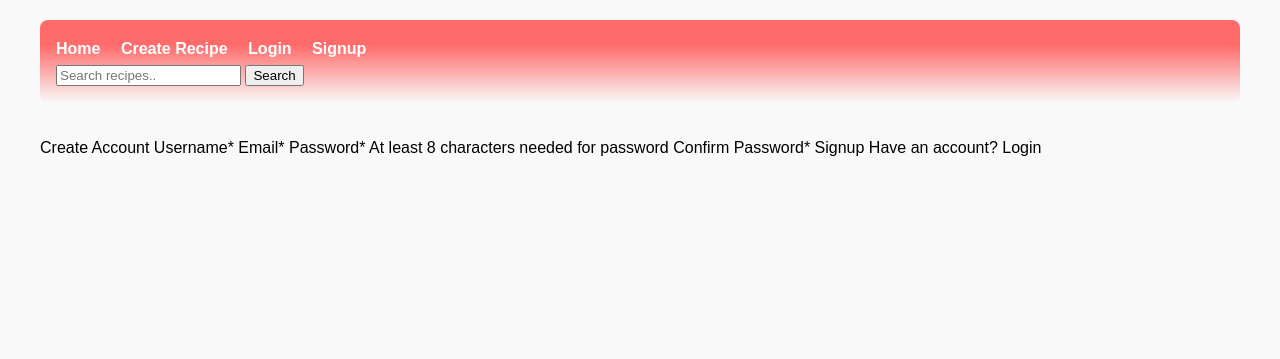
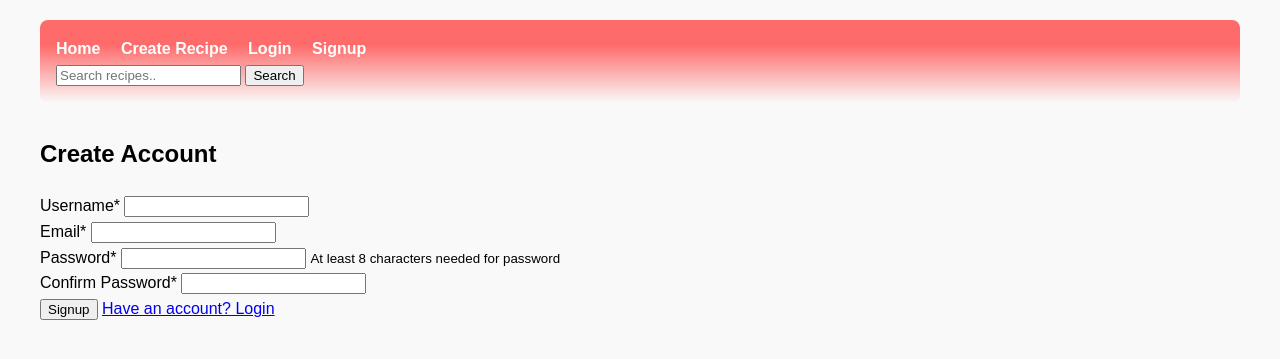
Before and after one commit to ichi-saki/Recipe_app, a Flask app: template templates/signup.html in a window 1280 px wide. Shown: the top 359 px of the page. Run offline with Flask 3, Linux system fonts and the light colour scheme; the template is opened without the code that fills it, so the values that code supplies are empty; parts of the project's set-up code (start-up, migrations or seed data) failed here and were passed over.

Commit message:
added signup html page

```diff
--- a/templates/signup.html
+++ b/templates/signup.html
@@ -1,9 +1,33 @@
-{%extends "base.html"%} {%block content%}
+{%extends "base.html"%}
+{%block content%}
+<div class="form">
+    <h2>Create Account</h2>
+    <form method="POST" class="auth">
+        <div class="form-group">
+            <label for="username">Username*</label>
+            <input type="text" id="username" name="username" value="{{request.form.username}}"" required>
+        </div>
 
-Create Account
-Username*
-Email*
-Password* At least 8 characters needed for password
-Confirm Password*
-Signup Have an account? Login
+        <div class="form-group">
+            <label for="email">Email*</label>
+            <input type="email" id="email" name="email" value="{{request.form.email}}" required>
+        </div>
+
+        <div class="form-group">
+            <label for="passoword">Password*</label>
+            <input type="password" id="password" name="password" required>
+            <small>At least 8 characters needed for password</small>
+        </div>
+
+        <div class="form-group">
+            <label for="confirm_password">Confirm Password*</label>
+            <input type="password" id="confirm_password" name="confirm_password" required>
+        </div>
+
+        <div class="actions">
+            <button type="submit" class="btn btn-primary">Signup</button>
+            <a href="{{url_for('auth.login')}}" class="btn btn-secondary">Have an account? Login</a>
+        </div>
+    </form>
+</div>
 {%endblock%}
```
